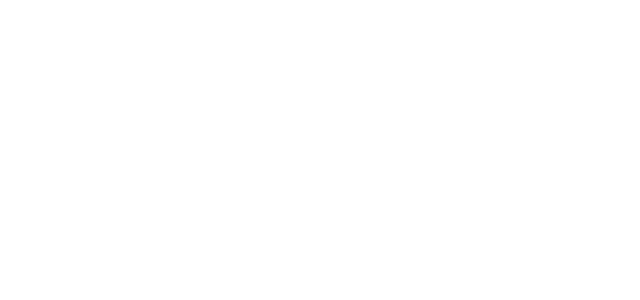
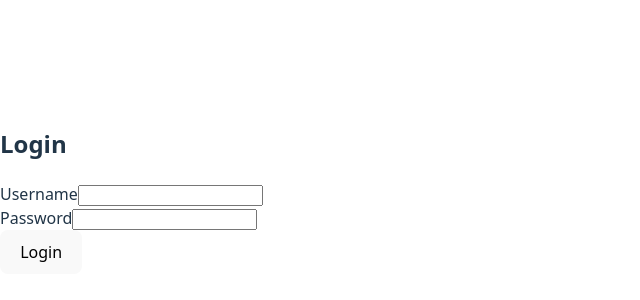
Before and after one commit to Aamir811/GPM, a React (Vite) app in the folder GPM/: page /login in a window 1280 px wide. Before the commit this address had no page. Shown: the part 210-510 px from the top of the page, without its empty margins (0-640 px from the left). Built offline with nearby package versions, Linux system fonts and the light colour scheme.

Commit message:
Basic Login Page UI
this page is non-functional currently

```diff
--- a/GPM/src/App.jsx
+++ b/GPM/src/App.jsx
@@ -2,6 +2,7 @@
 import Layout from './components/Layout';
 import Home from './Pages/Home';
 import ProjectView from './Pages/ProjectView';
+import Login from './Pages/Login';
 
 function App() {
     return (
@@ -11,6 +12,7 @@
                     <Route path="/" element={<Home />} />
                     <Route path="/projectview" element={<ProjectView />} />
                 </Route>
+                <Route path="/login" element={<Login />} />
             </Routes>
         </Router>
     );
--- /dev/null
+++ b/GPM/src/Pages/Login.jsx
@@ -0,0 +1,43 @@
+import React, { useState } from 'react';
+
+function Login() {
+    const [username, setUsername] = useState('');
+    const [password, setPassword] = useState('');
+
+    const handleLogin = (e) => {
+        e.preventDefault();
+        // Handle login logic here
+        console.log('Logging in with:', { username, password });
+    };
+
+    return (
+        <div className="login-container">
+            <h2>Login</h2>
+            <form onSubmit={handleLogin}>
+                <div className="form-group">
+                    <label htmlFor="username">Username</label>
+                    <input
+                        type="text"
+                        id="username"
+                        value={username}
+                        onChange={(e) => setUsername(e.target.value)}
+                        required
+                    />
+                </div>
+                <div className="form-group">
+                    <label htmlFor="password">Password</label>
+                    <input
+                        type="password"
+                        id="password"
+                        value={password}
+                        onChange={(e) => setPassword(e.target.value)}
+                        required
+                    />
+                </div>
+                <button type="submit">Login</button>
+            </form>
+        </div>
+    );
+}
+
+export default Login;
```
